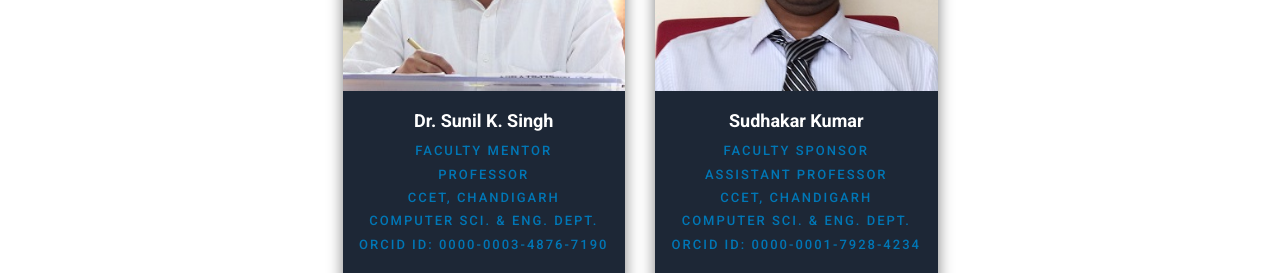
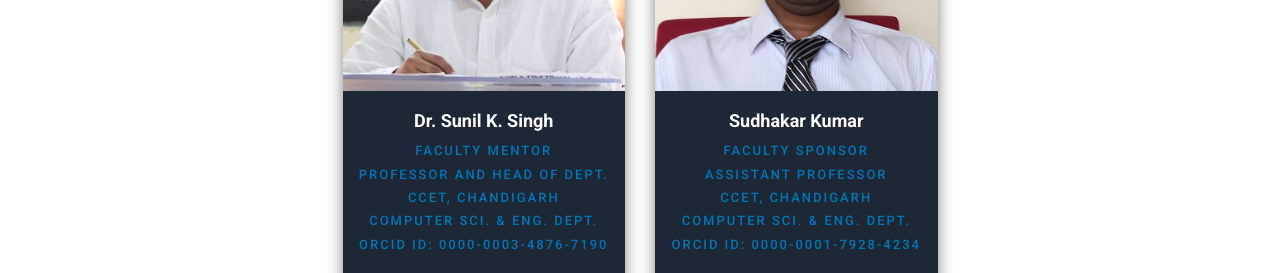
Before and after one commit to Parnit-Kaur/CCET_ACM, a plain HTML site: page research.html in a window 1280 px wide. Shown: the part 1120-1393 px from the top of the page. Drawn offline with Linux system fonts and the light colour scheme; some packages are replaced by stand-ins of ours; files that its build step writes are made by us from their sources; no server answers; a web font is replaced by a local one.

Commit message:
Update research.html

```diff
--- a/research.html
+++ b/research.html
@@ -576,7 +576,7 @@
                             </div>
                             <div class="text pt-3 pb-4 text-center">
                                 <h3>Dr. Sunil K. Singh</h3>
-                                <span class="position">Faculty Mentor<br>Professor<br>CCET, Chandigarh<br>Computer Sci.
+                                <span class="position">Faculty Mentor<br>Professor and Head of Dept.<br>CCET, Chandigarh<br>Computer Sci.
                                     & Eng. Dept.<br>Orcid ID: 0000-0003-4876-7190</span>
                                 <div class="faded">
                                     <ul class="ftco-social text-center">
```
